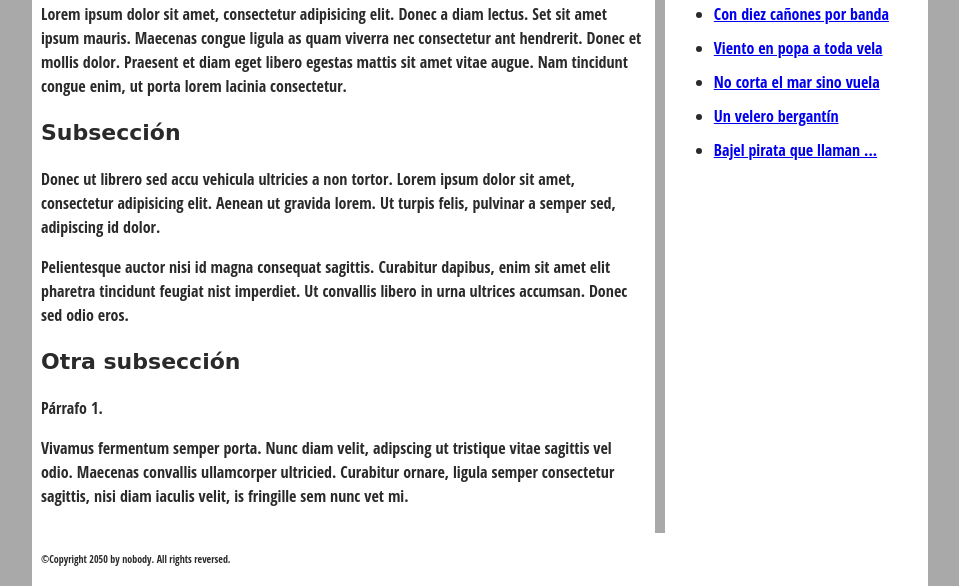
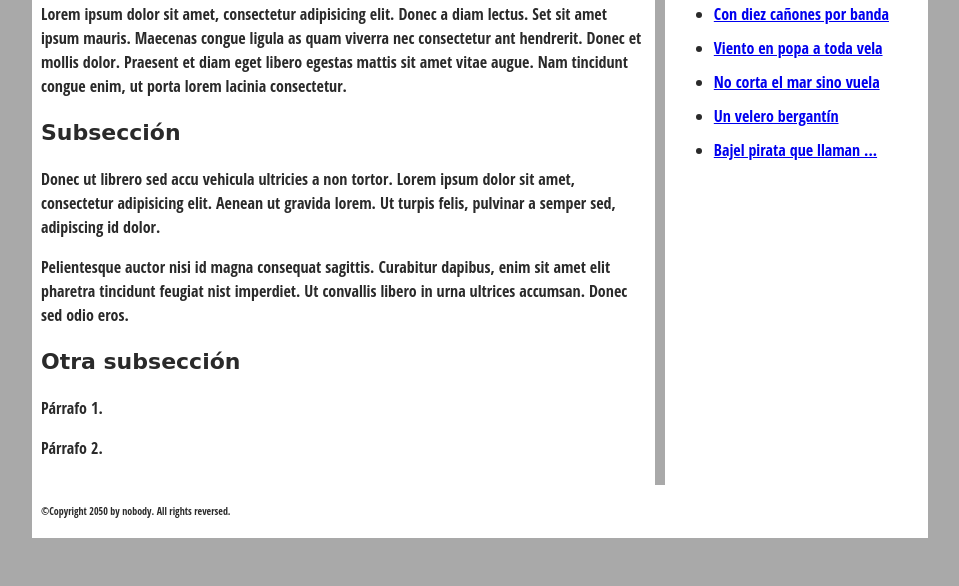
Before and after one commit to jcgarciacandela/curso-git-repo1, a plain HTML site: page index.html in a window 1280 px wide. Shown: the part 292-878 px from the top of the page, without its empty margins (160-1119 px from the left). After the commit the page ends 830 px from the top, so only its background shows below. Drawn offline with Linux system fonts and the light colour scheme.

Commit message:
Parrafo 2

```diff
--- a/index.html
+++ b/index.html
@@ -46,10 +46,7 @@
 
 <p>Párrafo 1.</p>
 
-<p>Vivamus fermentum semper porta. Nunc diam velit, adipscing ut tristique
-   vitae sagittis vel odio. Maecenas convallis ullamcorper ultricied.
-   Curabitur ornare, ligula semper consectetur sagittis, nisi diam iaculis
-   velit, is fringille sem nunc vet mi.</p>
+<p>Párrafo 2.</p>
 
 </article>
 
```
